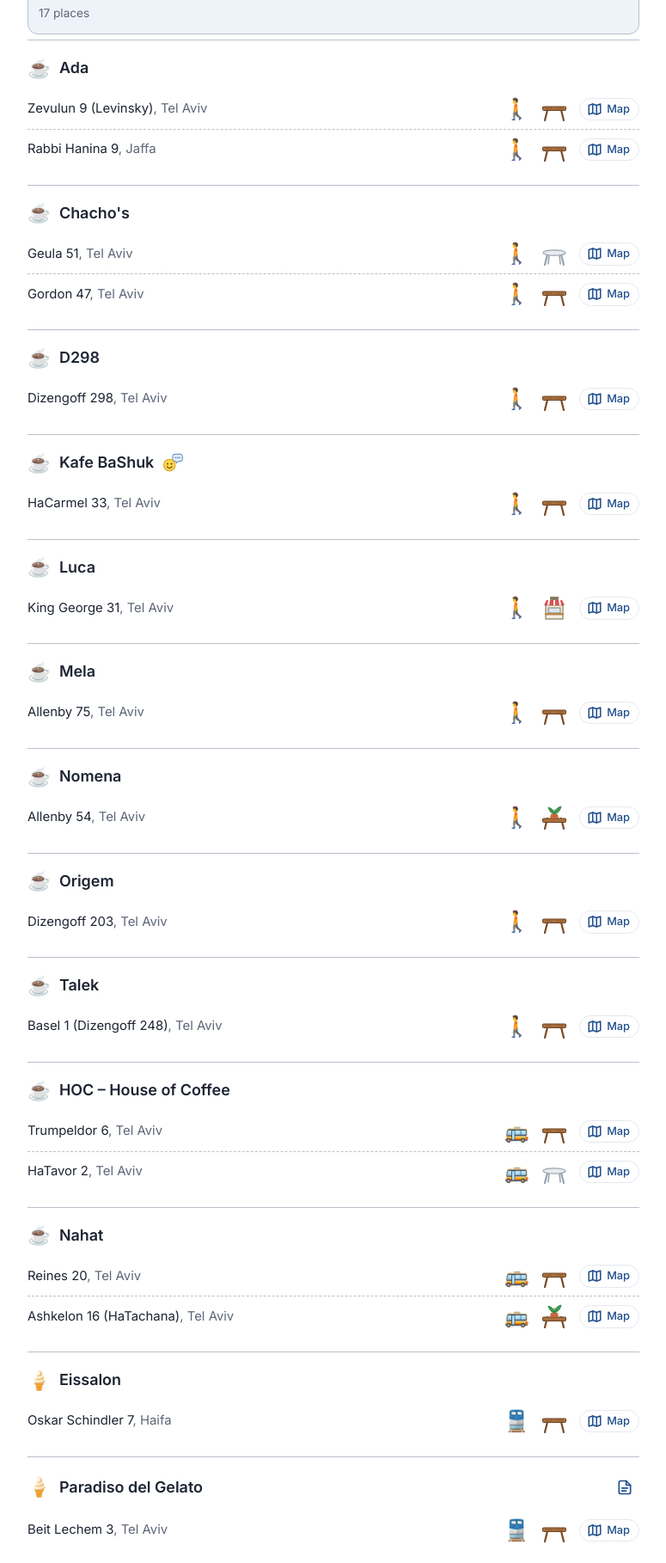
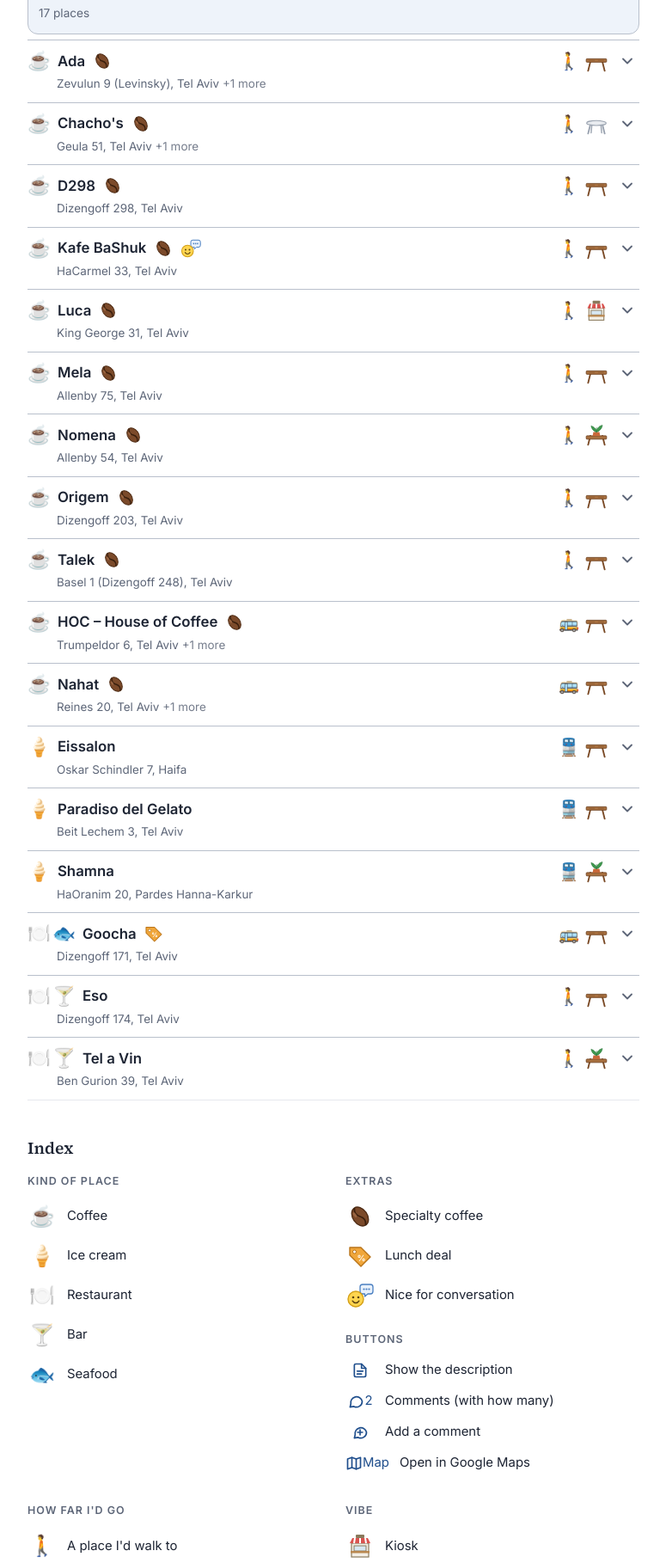
Before and after one commit to yuvaldag/yuvaldag.github.io, a plain HTML site: page food/index.html in a window 1280 px wide. Shown: the part 700-2518 px from the top of the page at 86% size, without its empty margins (252-1027 px from the left). Drawn offline with nearby package versions, Linux system fonts and the light colour scheme.

Commit message:
Food: compact two-line place rows with dropdown details; specialty coffee icon
- Row: kind icon, name, extras, distance/vibe icons, dropdown arrow;
  second line: distance (when sorting by closest) and address.
- Dropdown shows description, all locations with Map links, comments, edit.
- New 'Specialty coffee' bean icon, set on all current cafes.

Co-Authored-By: Claude Opus 5.5 <noreply@anthropic.com>
Claude-Session: https://claude.ai/code/session_01Sm8ZHg8AgwbUfUYXU1xY1E

```diff
--- a/food/index.html
+++ b/food/index.html
@@ -719,9 +719,19 @@ button{font:inherit;color:inherit}
 .linkbtn:hover{text-decoration:underline}
 /* list */
 ul{list-style:none;margin:0;padding:0}
-li.item{padding:18px 0;border-top:1.5px solid var(--rule)}
+li.item{padding:10px 0;border-top:1.5px solid var(--rule)}
 li.item:last-child{border-bottom:1px solid var(--line)}
-.top{display:flex;align-items:center;gap:10px}
+.top{display:flex;align-items:center;gap:8px;cursor:pointer}
+.top .icons{margin-left:auto;gap:4px}
+.top .icons .ic{width:28px;height:28px;font-size:20px}.top .icons .ic svg{width:28px;height:28px}
+.chev{background:none;border:0;color:var(--muted);cursor:pointer;padding:4px;display:inline-flex;border-radius:8px;transition:transform .15s}
+.item.open .chev{transform:rotate(180deg)}
+.sub{font-size:.84rem;color:var(--muted);margin:2px 0 0 34px;white-space:nowrap;overflow:hidden;text-overflow:ellipsis}
+.sub .dist{font-weight:600;color:var(--fg)}
+.sub .more{opacity:.85}
+.ccount{display:inline-flex;align-items:center;gap:2px;margin-left:6px;color:var(--accent);font-weight:600}.ccount svg{width:14px;height:14px}
+.details{margin:8px 0 0 34px}
+.dacts{display:flex;gap:16px;margin-top:8px}.dacts .linkbtn{display:inline-flex;align-items:center;gap:4px;font-size:.88rem}.dacts svg{width:16px;height:16px}
 .ticon{font-size:1.35rem;line-height:1;display:inline-flex;gap:2px}
 .top{flex-wrap:nowrap}
 .top .name{min-width:0}
@@ -732,9 +742,9 @@ li.item:last-child{border-bottom:1px solid var(--line)}
 .ibtn svg{width:20px;height:20px}
 .legrow{display:inline-flex;align-items:center;justify-content:center;min-width:34px;color:var(--accent)}
 .legrow svg{width:20px;height:20px}
-.name{font-weight:600;font-size:1.12rem}
+.name{font-weight:600;font-size:1.05rem;white-space:nowrap;overflow:hidden;text-overflow:ellipsis}
 .desc{margin:6px 0 0;padding:8px 12px;border-left:3px solid var(--accent);background:var(--soft);border-radius:0 8px 8px 0;font-size:.95rem}
-.locs{margin:10px 0 0}
+.locs{margin:6px 0 0}
 .lrow2{display:flex;align-items:center;gap:12px;padding:6px 0}
 .lrow2+.lrow2{border-top:1px dashed var(--rule)}
 .where{flex:1;min-width:0;font-size:.93rem}
@@ -850,7 +860,8 @@ document.getElementById("lg-vibe").innerHTML = [0,1,2,3,4].map(n=>`<div class="l
 const KIND = {coffee:["☕","Coffee"], icecream:["🍦","Ice cream"], restaurant:["🍽️","Restaurant"], bar:["🍸","Bar"], fish:["🐟","Seafood"]};
 const LUNCH_SVG = `<svg viewBox="0 0 32 32" width="24" height="24"><path d="M4 6 H17 L28 17 L17 28 L4 15 Z" fill="#f0a63a" stroke="#b9741a" stroke-width="1.4" stroke-linejoin="round"/><circle cx="9.5" cy="11" r="2" fill="#fff" stroke="#b9741a"/><text x="17.5" y="21.5" text-anchor="middle" font-family="Inter,Arial,sans-serif" font-size="10" font-weight="700" fill="#fff">%</text></svg>`;
 const TALK_SVG = `<svg viewBox="0 0 32 32" width="24" height="24"><path d="M19 3h9a3 3 0 0 1 3 3v5a3 3 0 0 1-3 3h-3l-3.5 3v-3H19a3 3 0 0 1-3-3V6a3 3 0 0 1 3-3z" fill="#e8f1fb" stroke="#4a7fc1" stroke-width="1.3" stroke-linejoin="round"/><circle cx="20.5" cy="8.5" r="1.1" fill="#4a7fc1"/><circle cx="23.5" cy="8.5" r="1.1" fill="#4a7fc1"/><circle cx="26.5" cy="8.5" r="1.1" fill="#4a7fc1"/><circle cx="11" cy="20" r="9" fill="#ffd54f" stroke="#d4a017" stroke-width="1.4"/><circle cx="8" cy="18" r="1.3" fill="#5a4210"/><circle cx="14" cy="18" r="1.3" fill="#5a4210"/><path d="M7.2 22.2c1 1.6 2.3 2.4 3.8 2.4s2.8-.8 3.8-2.4" fill="none" stroke="#5a4210" stroke-width="1.5" stroke-linecap="round"/></svg>`;
-const FEAT = {lunch:[LUNCH_SVG,"Lunch deal"], talk:[TALK_SVG,"Nice for conversation"]};
+const BEAN_SVG = `<svg viewBox="0 0 32 32" width="24" height="24"><g transform="rotate(-35 16 16)"><ellipse cx="16" cy="16" rx="8.5" ry="12" fill="#7b4a2a" stroke="#4e2b14" stroke-width="1.3"/><path d="M16 4.5c-3.2 4-3.2 7.5 0 11.5s3.2 7.5 0 11.5" fill="none" stroke="#3a1f0d" stroke-width="1.8" stroke-linecap="round"/><ellipse cx="12.2" cy="11" rx="1.6" ry="3.2" fill="#a8714b" opacity=".7"/></g></svg>`;
+const FEAT = {specialty:[BEAN_SVG,"Specialty coffee"], lunch:[LUNCH_SVG,"Lunch deal"], talk:[TALK_SVG,"Nice for conversation"]};
 const TYPE_KINDS = {"coffee":["coffee"],"ice cream":["icecream"],"restaurant":["restaurant"],"bar":["bar"],"restaurant & bar":["restaurant","bar"]};
 const kindsOf = p => (Array.isArray(p.kinds) && p.kinds.length) ? p.kinds : (TYPE_KINDS[String(p.type||"").toLowerCase()] || ["restaurant"]);
 const kindsHtml = ks => ks.filter(k=>KIND[k]).map(k=>`<span role="img" aria-label="${KIND[k][1]}" title="${KIND[k][1]}">${KIND[k][0]}</span>`).join("");
@@ -860,6 +871,7 @@ const featHtml = fs => (Array.isArray(fs)?fs:[]).filter(f=>FEAT[f]).map(f=>`<spa
 const DESC_SVG = `<svg viewBox="0 0 24 24" fill="none" stroke="currentColor" stroke-width="2" stroke-linecap="round" stroke-linejoin="round"><path d="M14 3H6a2 2 0 0 0-2 2v14a2 2 0 0 0 2 2h12a2 2 0 0 0 2-2V9z"/><path d="M14 3v6h6M8 13h8M8 17h6"/></svg>`;
 const CMT_SVG = `<svg viewBox="0 0 24 24" fill="none" stroke="currentColor" stroke-width="2" stroke-linecap="round" stroke-linejoin="round"><path d="M21 12a8 8 0 0 1-11.6 7.1L4 20l1.1-4.4A8 8 0 1 1 21 12z"/></svg>`;
 const ADD_SVG = `<svg viewBox="0 0 24 24" fill="none" stroke="currentColor" stroke-width="2" stroke-linecap="round" stroke-linejoin="round"><path d="M21 12a8 8 0 0 1-11.6 7.1L4 20l1.1-4.4A8 8 0 1 1 21 12z"/><path d="M12 8.5v7M8.5 12h7"/></svg>`;
+const CHEV_SVG = `<svg viewBox="0 0 24 24" width="20" height="20" fill="none" stroke="currentColor" stroke-width="2.2" stroke-linecap="round" stroke-linejoin="round"><path d="M6 9l6 6 6-6"/></svg>`;
 const EDIT_SVG = `<svg viewBox="0 0 24 24" fill="none" stroke="currentColor" stroke-width="2" stroke-linecap="round" stroke-linejoin="round"><path d="M12 20h9"/><path d="M16.5 3.5a2.1 2.1 0 0 1 3 3L7 19l-4 1 1-4z"/></svg>`;
 const MAP_SVG = `<svg viewBox="0 0 24 24" width="18" height="18" fill="none" stroke="currentColor" stroke-width="2" stroke-linecap="round" stroke-linejoin="round"><path d="M9 4 3 6v14l6-2 6 2 6-2V4l-6 2-6-2z"/><path d="M9 4v14M15 6v14"/></svg>`;
 document.getElementById("lg-kind").innerHTML = Object.values(KIND).map(([e,n])=>`<div class="lrow"><span class="ic">${e}</span><span>${n}</span></div>`).join("");
@@ -873,7 +885,7 @@ let names = {};            // per-place name drafts
 let savedName = ""; try{ savedName = localStorage.getItem("food-name")||""; }catch(e){}
 let commentsOn = false;
 const F = { type:new Set(), far:new Set(), vibe:new Set(), city:new Set() };
-const openDesc = new Set(), openCmt = new Set(), openForm = new Set();
+const openDesc = new Set(), openCmt = new Set(), openForm = new Set(), openItem = new Set();
 const drafts = {};
 
 function locsOf(p){
@@ -1050,13 +1062,13 @@ function cmtBtn(p){
 }
 function renderComments(p){
   const cs = commentsFor(p.id);
-  const open = openCmt.has(p.id), formOpen = openForm.has(p.id);
+  const open = openItem.has(p.id) && cs.length > 0, formOpen = openForm.has(p.id);
   if(!(open||formOpen)) return "";
   const items = open ? cs.map(c => `<div class="cmt">
       <div class="cmeta"><span>${esc(c.name||"Someone")}</span><span>${esc(fmtDate(c.created_at))}</span>${isOwner?`<button class="linkbtn" data-act="delc" data-c="${esc(c.id)}" data-p="${esc(p.id)}">Delete</button>`:""}</div>
       <div class="ctext">${esc(c.body)}</div></div>`).join("") : "";
   let form = "";
-  if(commentsOn){
+  if(commentsOn && formOpen){
     if(cs.length >= MAX_PER_PLACE) form = `<div class="cmeta" style="margin-top:6px">This place has reached the limit of ${MAX_PER_PLACE} comments.</div>`;
     else { const d = drafts[p.id]||"", wc = wordCount(d);
       form = `<div class="cform"><input class="cname" data-p="${esc(p.id)}" maxlength="60" placeholder="Your name" aria-label="Your name" value="${esc(names[p.id] ?? savedName)}">
@@ -1080,17 +1092,29 @@ function _renderList(){
   } else vis.sort((a,b)=> String(a.p.type||"").localeCompare(String(b.p.type||"")) || minFar(a)-minFar(b) || String(a.p.name).localeCompare(b.p.name));
   document.getElementById("fcount").textContent = anyFilter() ? `${vis.length} of ${places.length} places` : `${places.length} places`;
   if(!vis.length){ list.innerHTML = `<li class="state">Nothing matches these filters.</li>`; return; }
-  list.innerHTML = vis.map(({p,locs}) => `
-    <li class="item" id="place-${esc(p.id)}">
-      <div class="top"><span class="ticon">${kindsHtml(kindsOf(p))}</span><div class="name">${esc(p.name)}</div>${featHtml(p.features)}
-        <span class="acts">${p.description?`<button class="ibtn" data-act="td" data-p="${esc(p.id)}" aria-expanded="${openDesc.has(p.id)}" aria-label="Description" title="Description">${DESC_SVG}</button>`:""}${cmtBtn(p)}${isOwner?`<button class="ibtn" data-act="edit" data-p="${esc(p.id)}" aria-label="Edit ${esc(p.name)}" title="Edit">${EDIT_SVG}</button>`:""}</span></div>
-      ${(p.description && openDesc.has(p.id))?`<p class="desc">${esc(p.description)}</p>`:""}
-      <ul class="locs">${locs.map(l=>`<li class="lrow2">
-        <span class="where">${l.street?`<span>${esc(l.street)}</span>`:""}${l.city?`<span class="city">${l.street?", ":""}${esc(l.city)}</span>`:""}${(sortMode==="near"&&myPos)?` <span class="dist">· ${fmtKm(locKm(l))}</span>`:""}</span>
-        <span class="icons">${distIcon(l.far)}${vibeIcon(l.vibe)}</span>
-        <a class="map" href="${mapsUrl(p,l)}" target="_blank" rel="noopener" aria-label="Open ${esc(p.name)}${l.street?" on "+esc(l.street):""} in Google Maps">${MAP_SVG}Map</a></li>`).join("")}</ul>
-      ${renderComments(p)}
-    </li>`).join("");
+  const near = sortMode==="near" && myPos;
+  list.innerHTML = vis.map(({p,locs}) => {
+    const l0 = locs[0], open = openItem.has(p.id), nC = commentsFor(p.id).length;
+    const where = l => [l.street, l.city].filter(Boolean).map(esc).join(", ");
+    const sub = `${near?`<span class="dist">${fmtKm(locKm(l0))}</span> · `:""}${where(l0)}${locs.length>1?` <span class="more">+${locs.length-1} more</span>`:""}${nC?` <span class="ccount" title="${nC} comment${nC>1?"s":""}">${CMT_SVG}${nC}</span>`:""}`;
+    return `
+    <li class="item${open?" open":""}" id="place-${esc(p.id)}">
+      <div class="top" data-act="tog" data-p="${esc(p.id)}">
+        <span class="ticon">${kindsHtml(kindsOf(p))}</span><span class="name">${esc(p.name)}</span>${featHtml(p.features)}
+        <span class="icons">${distIcon(l0.far)}${vibeIcon(l0.vibe)}</span>
+        <button class="chev" data-act="tog" data-p="${esc(p.id)}" aria-expanded="${open}" aria-label="${open?"Hide":"Show"} details for ${esc(p.name)}">${CHEV_SVG}</button>
+      </div>
+      <div class="sub">${sub}</div>
+      ${open?`<div class="details">
+        ${p.description?`<p class="desc">${esc(p.description)}</p>`:""}
+        <ul class="locs">${locs.map(l=>`<li class="lrow2">
+          <span class="where">${l.street?`<span>${esc(l.street)}</span>`:""}${l.city?`<span class="city">${l.street?", ":""}${esc(l.city)}</span>`:""}${near?` <span class="dist">· ${fmtKm(locKm(l))}</span>`:""}</span>
+          <span class="icons">${distIcon(l.far)}${vibeIcon(l.vibe)}</span>
+          <a class="map" href="${mapsUrl(p,l)}" target="_blank" rel="noopener" aria-label="Open ${esc(p.name)}${l.street?" on "+esc(l.street):""} in Google Maps">${MAP_SVG}Map</a></li>`).join("")}</ul>
+        ${renderComments(p)}
+        <div class="dacts">${(commentsOn && !openForm.has(p.id))?`<button class="linkbtn" data-act="af" data-p="${esc(p.id)}">${ADD_SVG} Add a comment</button>`:""}${isOwner?`<button class="linkbtn" data-act="edit" data-p="${esc(p.id)}">${EDIT_SVG} Edit</button>`:""}</div>
+      </div>`:""}
+    </li>`;}).join("");
 }
 list.addEventListener("input", e => {
   const el=e.target, pid=el.dataset.p;
@@ -1100,10 +1124,10 @@ list.addEventListener("input", e => {
 list.addEventListener("click", async e => {
   const b = e.target.closest("[data-act]"); if(!b) return;
   const pid = b.dataset.p, act = b.dataset.act;
-  if(act==="td"){ openDesc.has(pid)?openDesc.delete(pid):openDesc.add(pid); renderList(); }
+  if(act==="tog"){ if(openItem.has(pid)){ openItem.delete(pid); openForm.delete(pid); } else openItem.add(pid); renderList(); }
   else if(act==="tc"){ openCmt.has(pid)?(openCmt.delete(pid),openForm.delete(pid)):(openCmt.add(pid),openForm.add(pid)); renderList(); }
   else if(act==="af"){ if(openForm.has(pid)){ openForm.delete(pid); renderList(); return; } openForm.add(pid); renderList(); const t=list.querySelector(`textarea[data-p="${CSS.escape(pid)}"]`); t&&t.focus(); }
-  else if(act==="close"){ openForm.delete(pid); openCmt.delete(pid); renderList(); }
+  else if(act==="close"){ openForm.delete(pid); renderList(); }
   else if(act==="post") await postComment(pid, b);
   else if(act==="edit") openEditor(pid);
   else if(act==="delc"){ if(confirm("Delete this comment?")) try{ await fb.fs.deleteDoc(fb.fs.doc(fb.db,"comments",b.dataset.c)); }catch(e){ alert("Couldn't delete: "+e.message); } }
@@ -1188,7 +1212,7 @@ async function postComment(pid, btn){
   btn.disabled=true; err.textContent="";
   try{
     await fb.fs.addDoc(fb.fs.collection(fb.db,"comments"), {place:pid, name:name.slice(0,60), body:text, created_at: fb.fs.serverTimestamp()});
-    drafts[pid]=""; openCmt.add(pid); renderList();
+    drafts[pid]=""; openForm.delete(pid); openItem.add(pid); renderList();
     try{ localStorage.setItem("food-name", name); }catch(e){}
   }catch(e){ err.textContent = "Couldn't post the comment. Try again."; btn.disabled=false; }
 }
@@ -1358,6 +1382,12 @@ function showMe(minZoom=14){ if(!map||!myPos) return; if(meMarker) meMarker.remo
   meMarker=L.marker(myPos,{icon:L.divIcon({className:"",html:'<div class="mepin"></div>',iconSize:[16,16],iconAnchor:[8,8]}),title:"You are here",zIndexOffset:1000}).bindPopup("You are here").addTo(map);
   document.querySelector(".locbtn")?.classList.add("on");
   map.setView(myPos, Math.max(map.getZoom(),minZoom)); }
+document.addEventListener("click", e => {
+  const a = e.target.closest('a[href^="#place-"]'); if(!a) return;
+  e.preventDefault(); const pid = decodeURIComponent(a.getAttribute("href").slice(7));
+  openItem.add(pid); renderList();
+  document.getElementById("place-"+pid)?.scrollIntoView({behavior:"smooth", block:"center"});
+});
 /* ---------- render ---------- */
 let fitted=false;
 function renderAll(fit){ renderFilters(); renderList(); renderMap(fit || !fitted); if(places.length) fitted=true; }
--- a/food/places.json
+++ b/food/places.json
@@ -75,6 +75,9 @@
     "far": 2,
     "vibe": 1
    }
+  ],
+  "features": [
+   "specialty"
   ]
  },
  {
@@ -101,6 +104,9 @@
     "far": 2,
     "vibe": 3
    }
+  ],
+  "features": [
+   "specialty"
   ]
  },
  {
@@ -118,6 +124,9 @@
     "far": 1,
     "vibe": 2
    }
+  ],
+  "features": [
+   "specialty"
   ]
  },
  {
@@ -135,6 +144,9 @@
     "far": 1,
     "vibe": 2
    }
+  ],
+  "features": [
+   "specialty"
   ]
  },
  {
@@ -152,6 +164,9 @@
     "far": 1,
     "vibe": 2
    }
+  ],
+  "features": [
+   "specialty"
   ]
  },
  {
@@ -169,6 +184,9 @@
     "far": 1,
     "vibe": 2
    }
+  ],
+  "features": [
+   "specialty"
   ]
  },
  {
@@ -176,6 +194,7 @@
   "name": "Kafe BaShuk",
   "type": "Coffee",
   "features": [
+   "specialty",
    "talk"
   ],
   "description": "",
@@ -206,6 +225,9 @@
     "far": 1,
     "vibe": 3
    }
+  ],
+  "features": [
+   "specialty"
   ]
  },
  {
@@ -223,6 +245,9 @@
     "far": 1,
     "vibe": 0
    }
+  ],
+  "features": [
+   "specialty"
   ]
  },
  {
@@ -249,6 +274,9 @@
     "far": 1,
     "vibe": 2
    }
+  ],
+  "features": [
+   "specialty"
   ]
  },
  {
@@ -275,6 +303,9 @@
     "far": 1,
     "vibe": 2
    }
+  ],
+  "features": [
+   "specialty"
   ]
  },
  {
```
